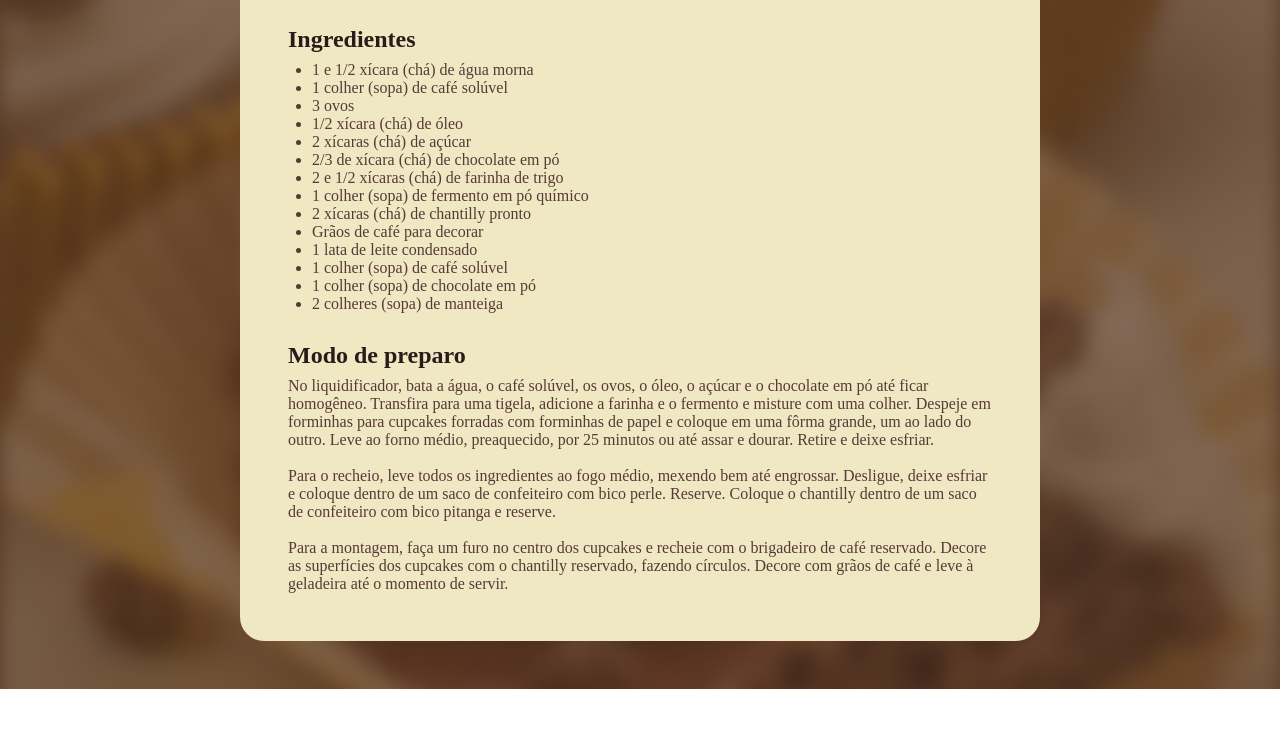
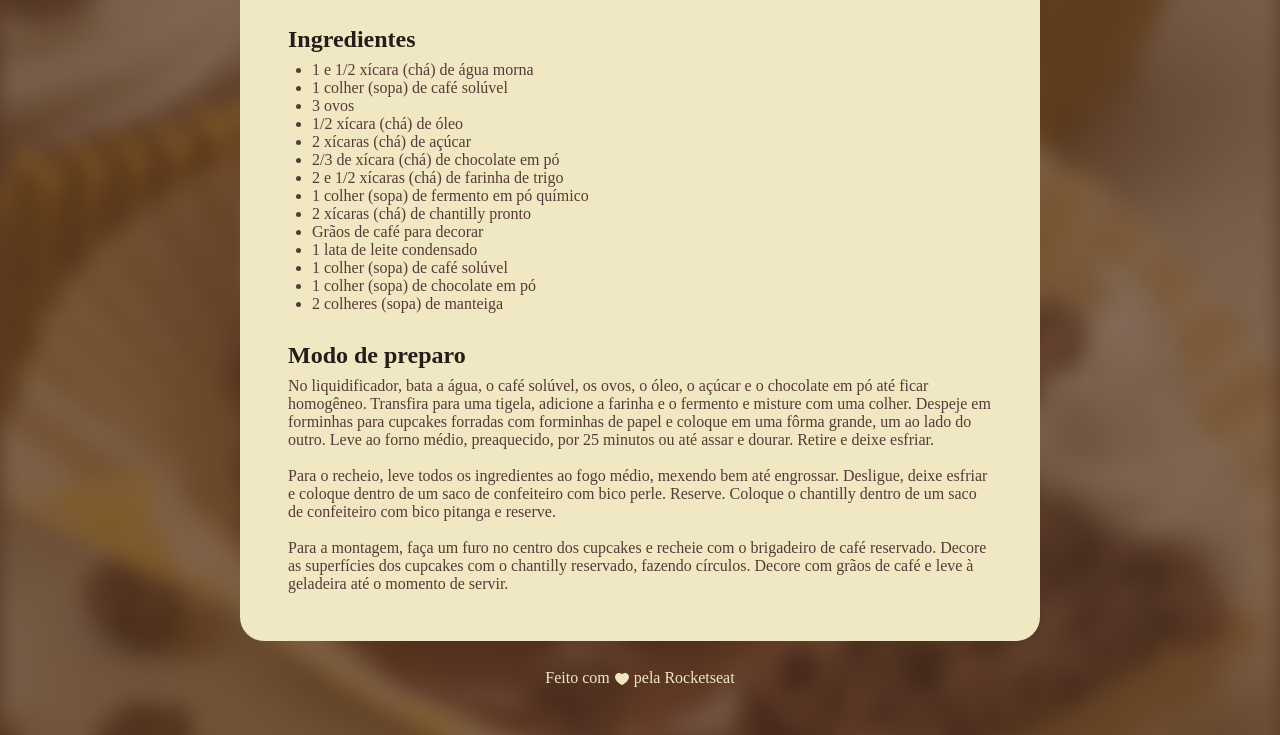
Before and after one commit to DavydKaio/projeto-receitas-fullstack, a plain HTML site: page index.html in a window 1280 px wide. Shown: the part 669-1404 px from the top of the page. Before the commit the page ends 1358 px from the top, so only its background shows below. Drawn offline with Linux system fonts and the light colour scheme; a web font is replaced by a local one.

Commit message:
adicionando footer

```diff
--- a/index.html
+++ b/index.html
@@ -56,5 +56,8 @@
       </section>
     </main>
   </div>
+  <footer>
+    Feito com <img src="assets/coracao.svg" alt="coraçãozinho"> pela Rocketseat
+  </footer>
 </body>
 </html>
--- a/style.css
+++ b/style.css
@@ -31,7 +31,7 @@ section + section {
   padding: 24px;
   background-color: #F0E8C2;
   border-radius: 24px;
-  margin: 48px auto;
+  margin: 48px auto 28px;
 }
 
 img {
@@ -57,3 +57,13 @@ h1, h2 {
 ul {
   padding-left: 24px;
 }
+
+footer {
+  color: #F0E8C2;
+  text-align: center;
+  padding-bottom: 48px;
+}
+
+footer img {
+  vertical-align: middle;
+}
```
Also changed, not shown: assets/coracao.svg (added).
